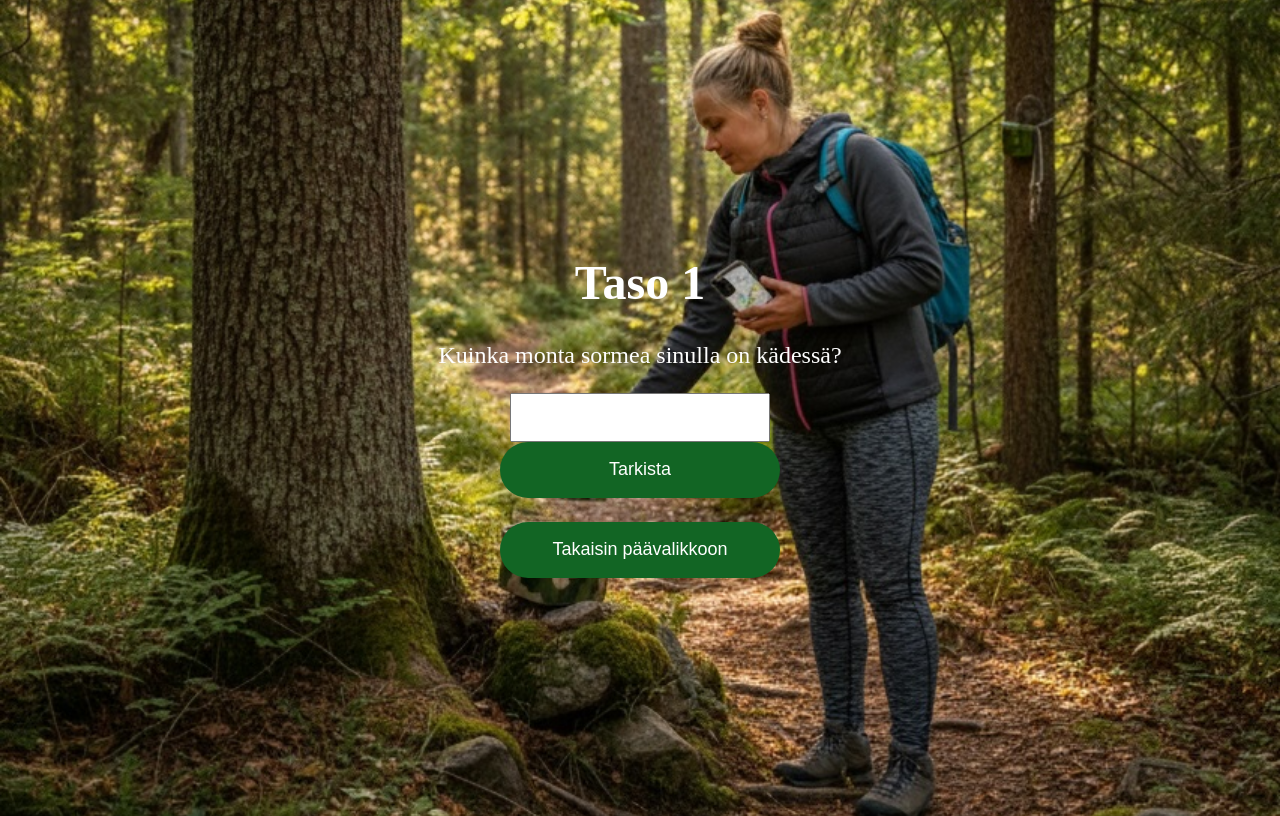
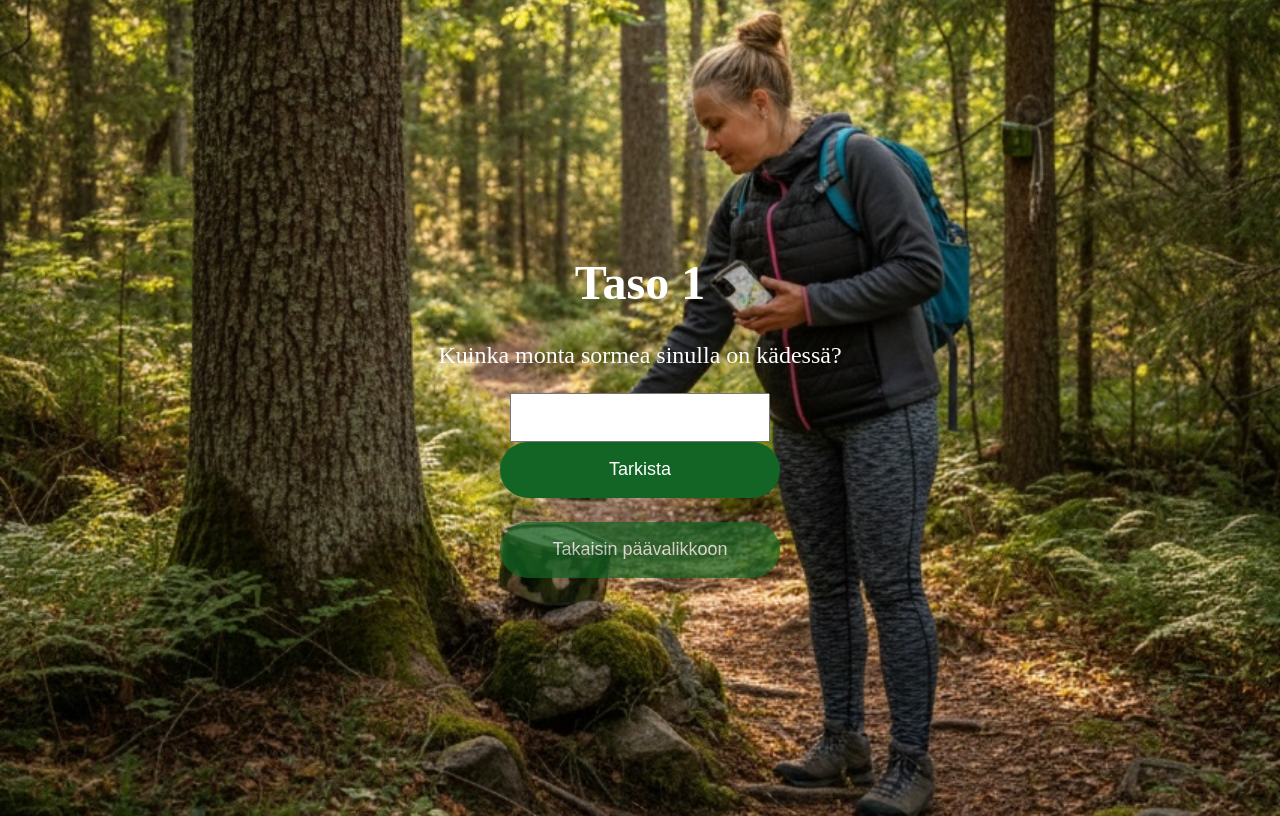
Before and after one commit to grande-fi/heidin-jouluseikkailu, a Next.js app: page /puzzles/1 in a window 1280 px wide. Built offline with nearby package versions, Linux system fonts and the light colour scheme.

Commit message:
Update page.js
button update

```diff
--- a/app/puzzles/[id]/page.js
+++ b/app/puzzles/[id]/page.js
@@ -111,6 +111,7 @@ export default function PuzzlePage({ params }) {
               backgroundColor: "#126524",
               border: "none",
               color: "white",
+			  opacity: 0.7,
               opacity: solved ? 0.5 : 1,
               cursor: solved ? "not-allowed" : "pointer"
             }}
@@ -130,7 +131,8 @@ export default function PuzzlePage({ params }) {
               minHeight: "56px",
               backgroundColor: "#126524",
               border: "none",
-              color: "white"
+              color: "white",
+			  opacity: 0.7
             }}
           >
             Takaisin päävalikkoon
@@ -149,7 +151,8 @@ export default function PuzzlePage({ params }) {
                 minHeight: "56px",
                 backgroundColor: "#126524",
                 border: "none",
-                color: "white"
+                color: "white",
+				opacity: 0.7
               }}
             >
               Seuraava Taso
```
